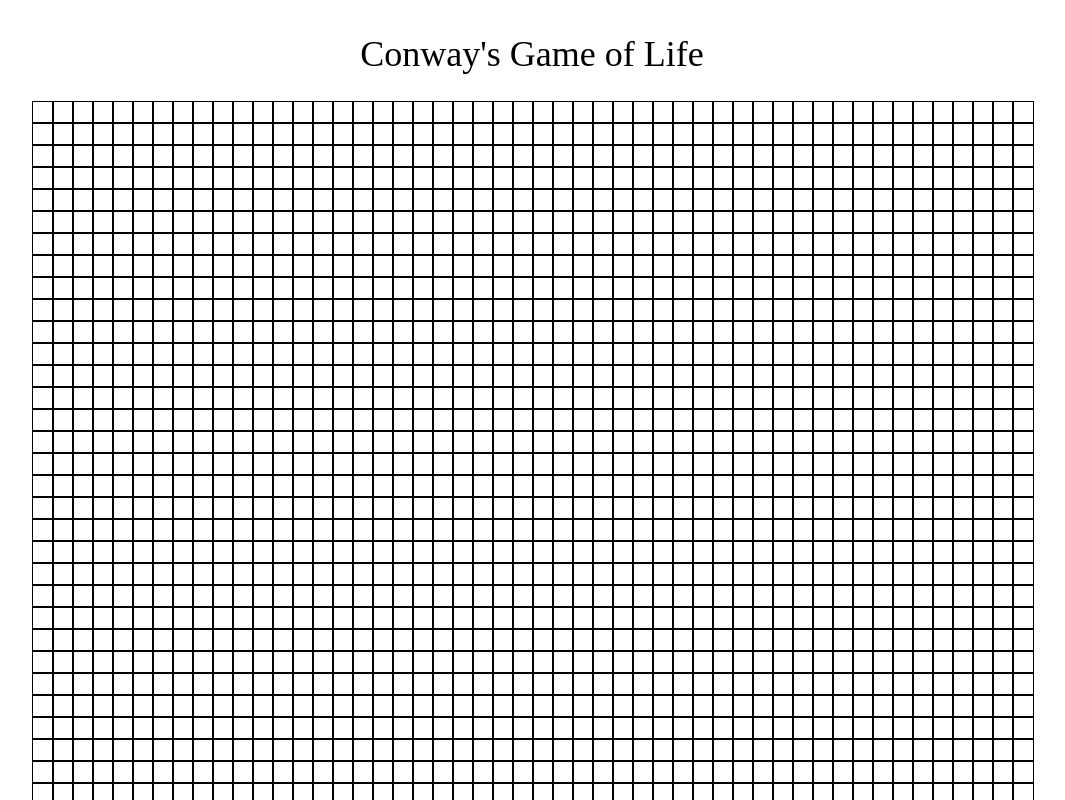
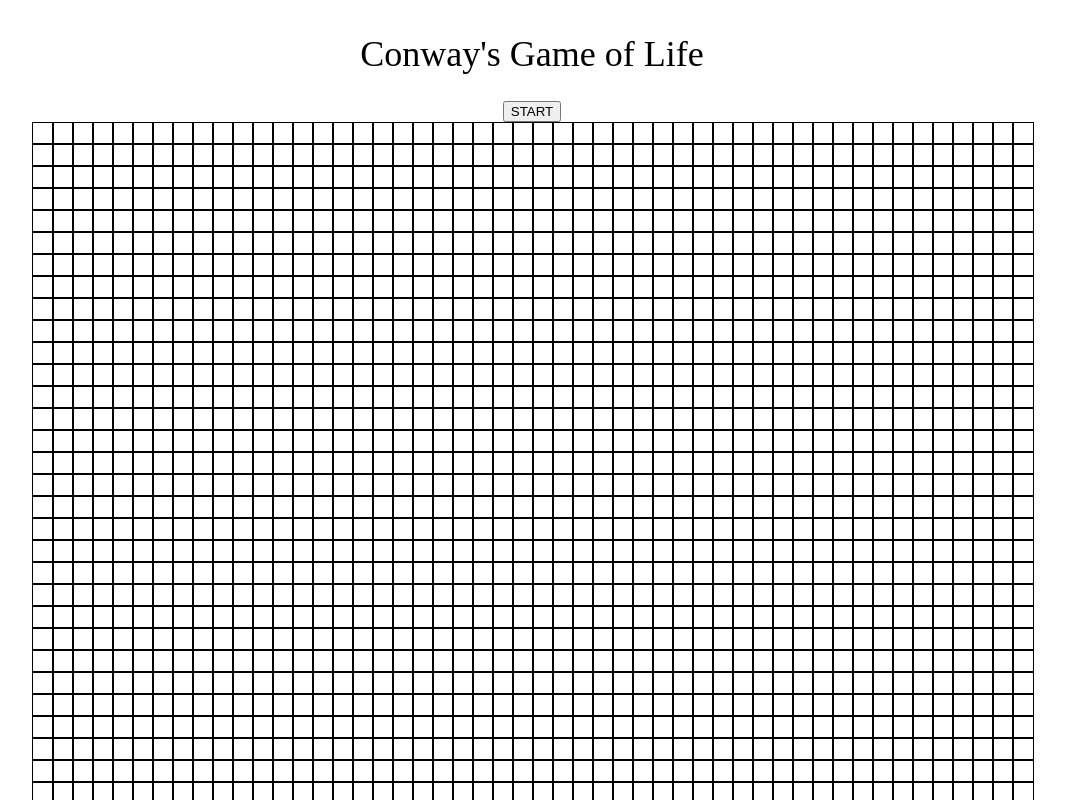
Before and after one commit to hiterharris/game-of-life, a React (Create React App) app: page / in a window 1280 px wide. Shown: the top 800 px of the page, without its empty margins (108-1173 px from the left). Built offline with nearby package versions, Linux system fonts and the light colour scheme.

Commit message:
toggle start stop state on button click

```diff
--- a/src/components/Grid.js
+++ b/src/components/Grid.js
@@ -1,4 +1,4 @@
-import React, {useState} from 'react';
+import React, {useState, useCallback} from 'react';
 import '../App.css';
 
 import produce from 'immer';
@@ -22,7 +22,12 @@ function Grid() {
       return generateEmptyGrid();
     });
 
+    // Set initial state for app running
+    const [running, setRunning] = useState(false);
+
   return (
+    <>
+        <button onClick={() => setRunning(!running)}>{running ? 'STOP' : 'START'}</button>
         <div className="Grid" style={{gridTemplateColumns: `repeat(${numCols}, 20px)`}}>
             {grid.map((rows, i) =>
                 rows.map((col, k) =>
@@ -42,6 +47,7 @@ function Grid() {
                     />
             ))}
         </div>
+    </>
   );
 }
 
```
Lines whose indentation alone changed are shown as unchanged.
